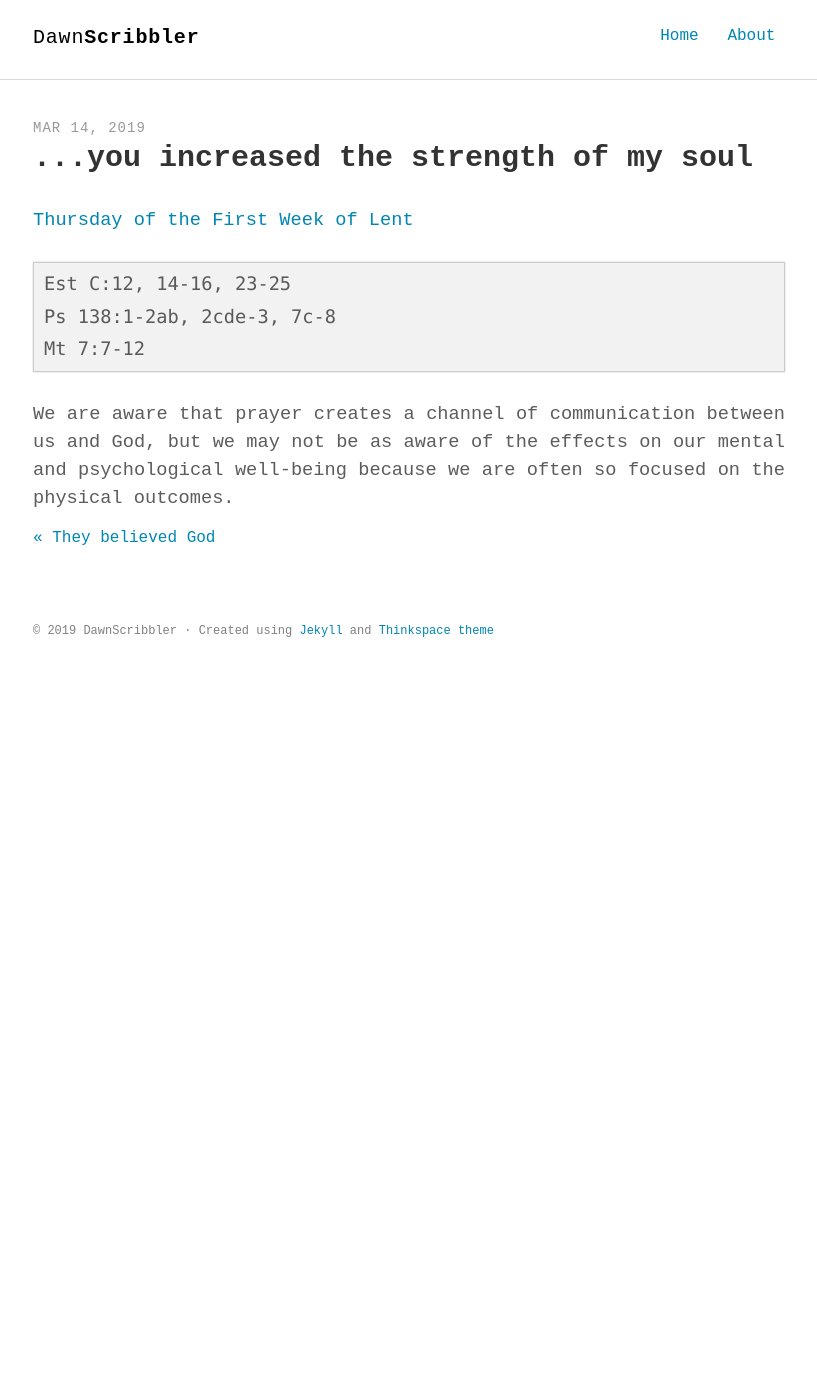
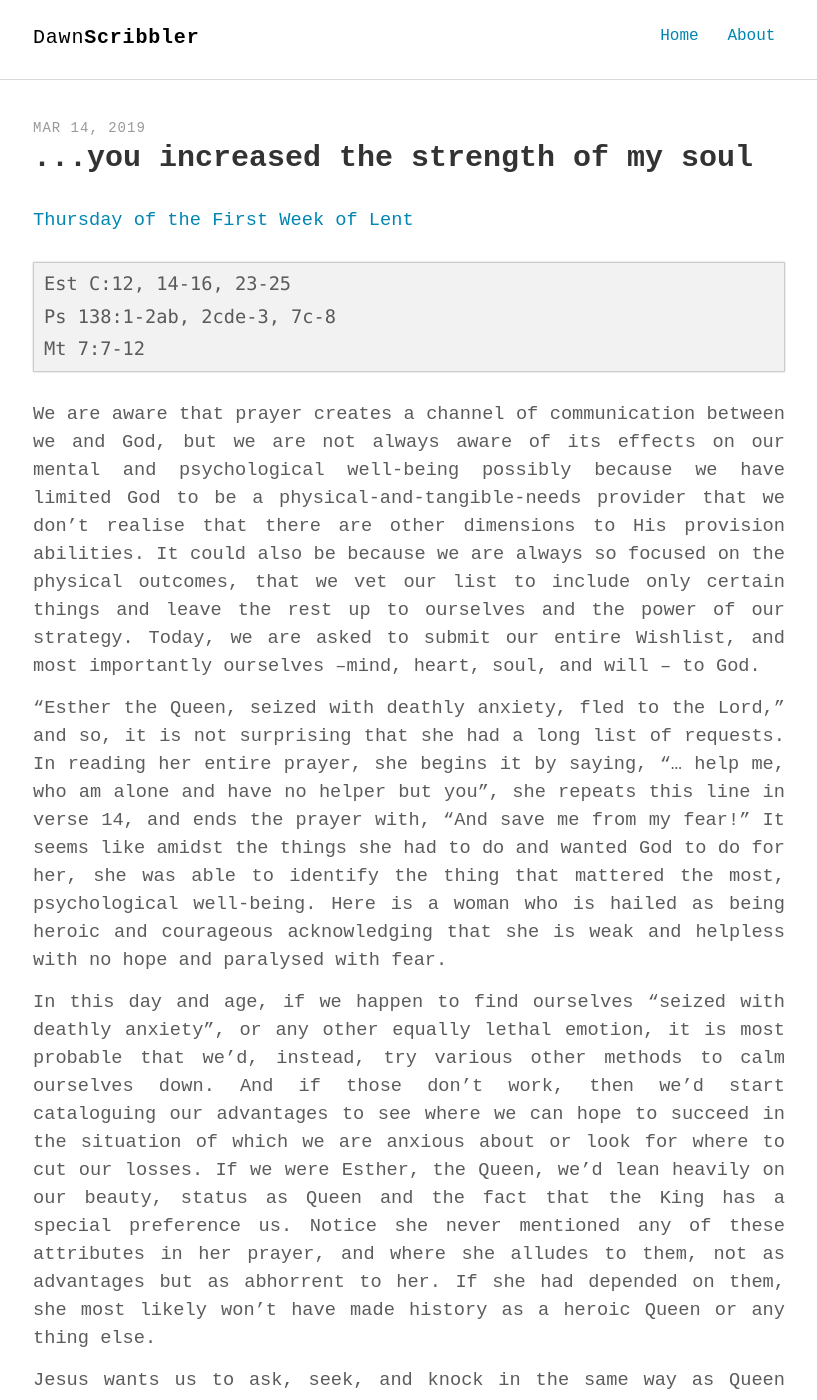
Before and after one commit to soulatcrossroad/dawnscribbler.github.io, a Jekyll site: the page built from _posts/2019-03-14-you-increased-the-strength-of-my-soul.md, in a window 1280 px wide and 1400 px high. Shown: the whole window, without its empty margins (231-1048 px from the left). Built offline with Jekyll 4.4.1, drawn with Linux system fonts in a browser that asks for light colours; some web fonts are replaced; some of the changed text lies outside the part shown.

Commit message:
Update 2019-03-14-you-increased-the-strength-of-my-soul.md

````diff
--- a/_posts/2019-03-14-you-increased-the-strength-of-my-soul.md
+++ b/_posts/2019-03-14-you-increased-the-strength-of-my-soul.md
@@ -13,4 +13,12 @@ Est C:12, 14-16, 23-25
 Ps 138:1-2ab, 2cde-3, 7c-8
 Mt 7:7-12
 ```
-We are aware that prayer creates a channel of communication between us and God, but we may not be as aware of the effects on our  mental and psychological well-being because we are often so focused on the physical outcomes.
+We are aware that prayer creates a channel of communication between we and God, but we are not always aware of its effects on our mental and psychological well-being possibly because we have limited God to be a physical-and-tangible-needs provider that we don't realise that there are other dimensions to His provision abilities. It could also be because we are always so focused on the physical outcomes, that we vet our list to include only certain things and leave the rest up to ourselves and the power of our strategy. Today, we are asked to submit our entire Wishlist, and most importantly ourselves –mind, heart, soul, and will – to God.
+
+"Esther the Queen, seized with deathly anxiety, fled to the Lord," and so, it is not surprising that she had a long list of requests. In reading her entire prayer, she begins it by saying, "... help me, who am alone and have no helper but you", she repeats this line in verse 14, and ends the prayer with, "And save me from my fear!" It seems like amidst the things she had to do and wanted God to do for her, she was able to identify the thing that mattered the most, psychological well-being. Here is a woman who is hailed as being heroic and courageous acknowledging that she is weak and helpless with no hope and paralysed with fear.
+
+In this day and age, if we happen to find ourselves “seized with deathly anxiety”, or any other equally lethal emotion, it is most probable that we'd, instead, try various other methods to calm ourselves down. And if those don’t work, then we’d start cataloguing our advantages to see where we can hope to succeed in the situation of which we are anxious about or look for where to cut our losses. If we were Esther, the Queen, we’d lean heavily on our beauty, status as Queen and the fact that the King has a special preference us.  Notice she never mentioned any of these attributes in her prayer, and where she alludes to them, not as advantages but as abhorrent to her. If she had depended on them, she most likely won't have made history as a heroic Queen or any thing else.
+
+Jesus wants us to ask, seek, and knock in the same way as Queen Esther; He wants us entirely reliant and dependent on God. In every need, want and desire, Jesus wants our first point of call to be our heavenly Father because he assures us that with God, we are getting the best treatment possible “...how much more will your Father who is in heaven give good things to those who ask him!”. Depending on God for everything also means that we depend on Him to decide what, how and when we should get it. Depending on God means surrendering ourselves and allowing Him to run the show – even when He makes a detour in the plans.
+
+We are often hampered from utter dependence on God because of our attachment to outcomes and our need to control situations. The Gospel Acclamation helps us to pray for the ability to let go of them. “Create in me a clean heart, O God; restore to me the joy of your salvation.” If we are fully dependent on God, our joy will be full when He answers us in the way that pleases Him. There will be no dissatisfaction, no second-guessing, no delays in going back to Him to make new requests; we will echo the words of the Responsorial Psalm "On the day I called, you answered me; you increased the strength of my soul...With your right hand you save me".
````
